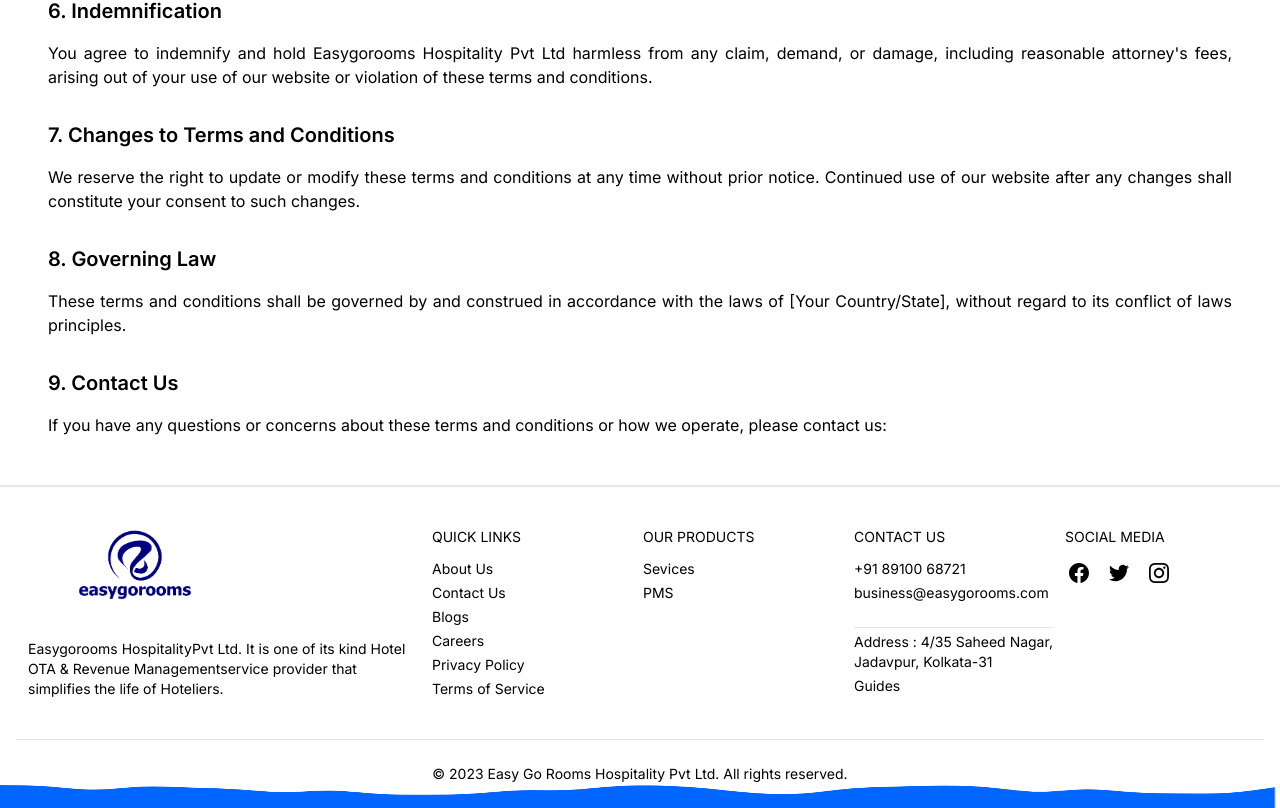
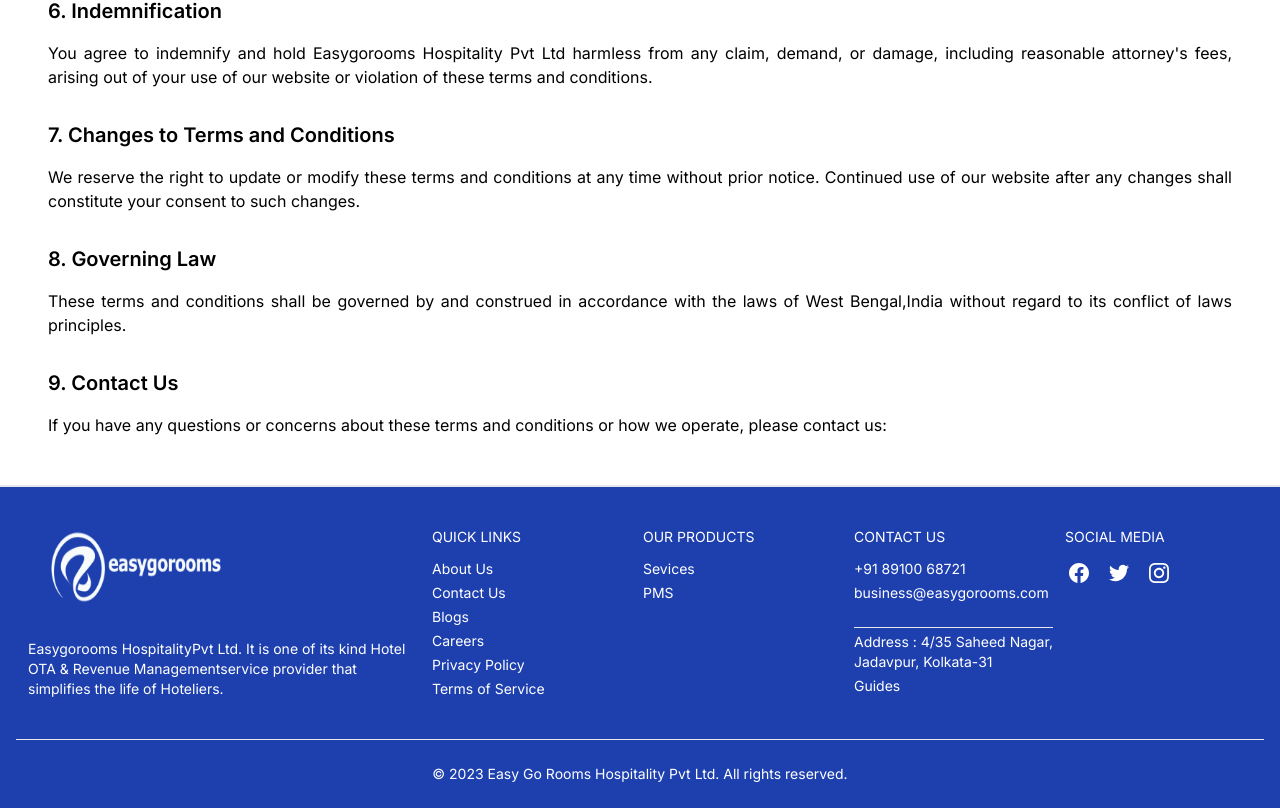
Before and after one commit to Bilashwb/easygoroomsweb, a Next.js app: page /pages/toc in a window 1280 px wide. Shown: the part 983-1791 px from the top of the page. Built offline with nearby package versions, Linux system fonts and the light colour scheme.

Commit message:
first commit

```diff
--- a/app/components/common/Footer.jsx
+++ b/app/components/common/Footer.jsx
@@ -3,20 +3,20 @@
 
 export default function Footer() {
   return (
-<footer className=" px-4 divide-y dark:bg-gray-800 dark:text-gray-100 border-t-2 border-b-slate-500 bg-down ">
+<footer className="bg-blue-800 px-4 divide-y dark:bg-gray-800 dark:text-white border-t-2 border-b-slate-500">
 	<div className="container flex flex-col justify-between py-10 mx-auto space-y-8 lg:flex-row lg:space-y-0">
 		<div className="lg:w-1/3">
 			<Link rel="noopener noreferrer" href="#" className=" justify-center space-x-3 lg:justify-start">
 				<div className="flex items-center justify-center w-60 h-20 mb-8 rounded-full dark:bg-violet-400">
-					<img src="/images/logos/easygorooms-footer-logo.png" className='h-20 w-2/4'/>
+					<img src="/images/logos/footer-logo.png" className='h-60 w-3/4'/>
 				</div>
 			</Link>
-			<p className='px-3  text-sm'>Easygorooms HospitalityPvt Ltd. It is one of its kind Hotel OTA & Revenue Managementservice provider that simplifies the life of Hoteliers.</p>
+			<p className='px-3  text-sm text-white'>Easygorooms HospitalityPvt Ltd. It is one of its kind Hotel OTA & Revenue Managementservice provider that simplifies the life of Hoteliers.</p>
 		</div>
 		<div className="grid grid-cols-2 text-sm gap-x-3 gap-y-8 lg:w-2/3 sm:grid-cols-4">
 			<div className="space-y-3">
-				<h3 className="tracki uppercase dark:text-gray-50">QUICK LINKS</h3>
-				<ul className="space-y-1">
+				<h3 className="tracki uppercase text-white">QUICK LINKS</h3>
+				<ul className="space-y-1 text-white">
 					<li>
 
 						<Link rel="noopener noreferrer" href="/pages/about">About Us</Link>
@@ -39,8 +39,8 @@
 				</ul>
 			</div>
 			<div className="space-y-3">
-				<h3 className="tracki uppercase dark:text-gray-50">Our Products</h3>
-				<ul className="space-y-1">
+				<h3 className="tracki uppercase text-white">Our Products</h3>
+				<ul className="space-y-1 text-white">
 					<li>
 						<Link rel="noopener noreferrer" href="/pages/services">Sevices</Link>
 					</li>
@@ -49,7 +49,7 @@
 					</li>
 				</ul>
 			</div>
-			<div className="space-y-3">
+			<div className="space-y-3 text-white">
 				<h3 className="uppercase dark:text-gray-50">Contact Us</h3>
 				<ul className="space-y-1">
 					<li>
@@ -69,7 +69,7 @@
 					</li>
 				</ul>
 			</div>
-			<div className="space-y-3">
+			<div className="space-y-3 text-white">
 				<div className="uppercase dark:text-gray-50">Social media</div>
 				<div className="flex justify-start space-x-3">
 					<Link rel="noopener noreferrer" href="#" title="Facebook" className="flex items-center p-1">
@@ -91,7 +91,7 @@
 			</div>
 		</div>
 	</div>
-	<div className="py-6 text-sm text-center  dark:text-gray-400">© 2023 Easy Go Rooms Hospitality Pvt Ltd. All rights reserved.</div>
+	<div className="py-6 text-sm text-center  text-white">© 2023 Easy Go Rooms Hospitality Pvt Ltd. All rights reserved.</div>
 
 </footer>
   )
--- a/app/pages/toc/page.jsx
+++ b/app/pages/toc/page.jsx
@@ -46,8 +46,7 @@
       notice. Continued use of our website after any changes shall constitute your consent to such changes.</p>
 
     <h2 class="text-xl font-semibold mb-4">8. Governing Law</h2>
-    <p class="mb-8">These terms and conditions shall be governed by and construed in accordance with the laws of [Your
-      Country/State], without regard to its conflict of laws principles.</p>
+    <p class="mb-8">These terms and conditions shall be governed by and construed in accordance with the laws of West Bengal,India without regard to its conflict of laws principles.</p>
 
     <h2 class="text-xl font-semibold mb-4">9. Contact Us</h2>
     <p class="mb-4">If you have any questions or concerns about these terms and conditions or how we operate, please
```
Also changed, not shown: public/images/logos/footer-logo.png (added).
